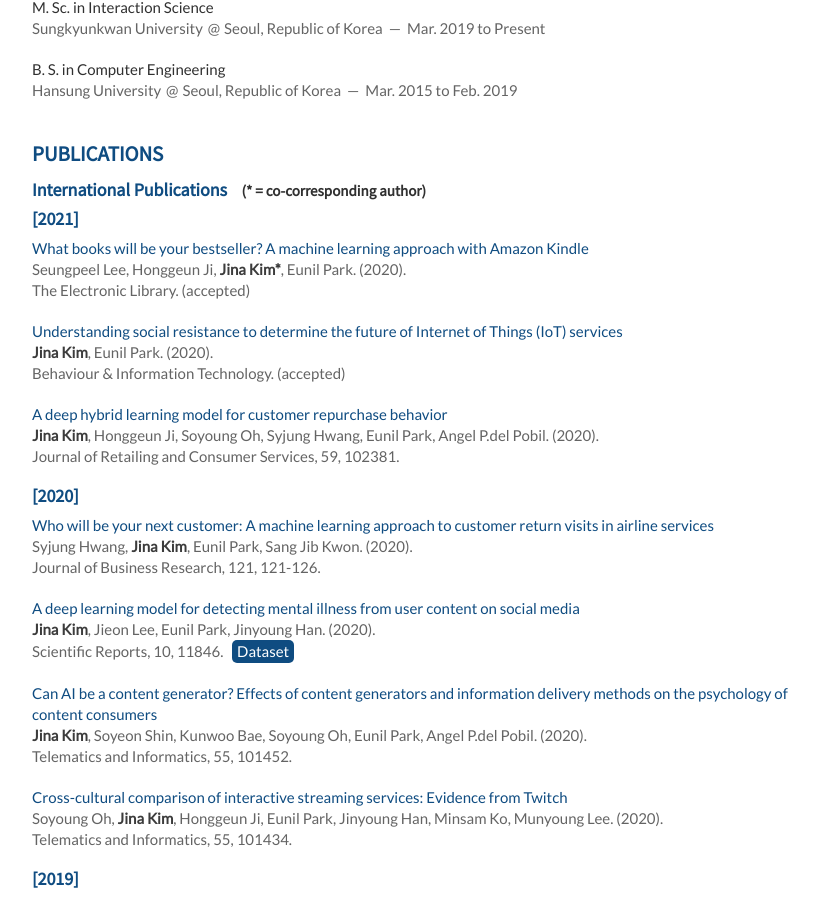
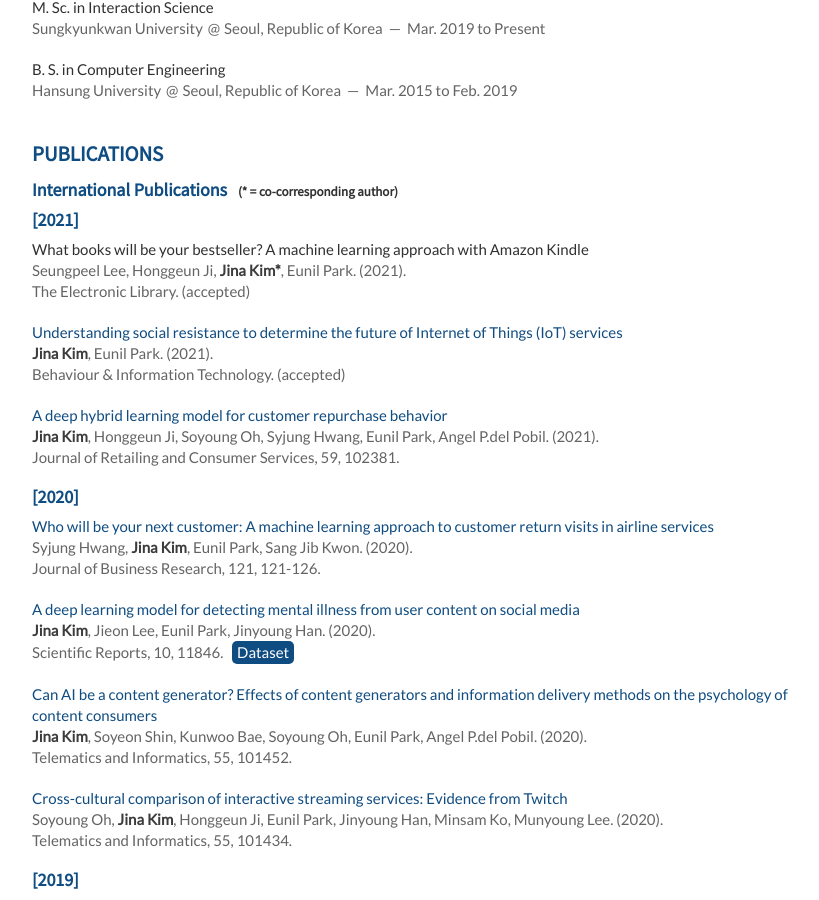
Before and after one commit to Jina-Kim/Jina-Kim.github.io, a Jekyll site: the page built from index.html, in a window 1280 px wide and 900 px high, scrolled down 515 px. Shown: the whole window, without its empty margins (328-1147 px from the left). Built offline with Jekyll 4.4.1, drawn with Linux system fonts in a browser that asks for light colours; nearby versions of some CDN libraries; the list of posts is cut into pages by our own code.

Commit message:
Update publications.html

```diff
--- a/_includes/publications.html
+++ b/_includes/publications.html
@@ -1,14 +1,14 @@
 <section class="thirteen columns">
     <h1>Publications</h1>
 
-    <h2>International Publications &nbsp;&nbsp; <span style="font-size: smaller;">(* = co-corresponding author)</span></h2>
+    <h2>International Publications &nbsp; <span style="font-size: small;">(* = co-corresponding author)</span></h2>
 
     <h2>[2021]</h2>
 
     <article>
         <header>
-            <a href="https://www.sciencedirect.com/science/article/abs/pii/S0969698920313898" class="paper_link">What books will be your bestseller? A machine learning approach with Amazon Kindle</a><br/>
-            <span> Seungpeel Lee, Honggeun Ji, <em>Jina Kim*</em>, Eunil Park. (2020).</span><br/>
+            What books will be your bestseller? A machine learning approach with Amazon Kindle<br/>
+            <span> Seungpeel Lee, Honggeun Ji, <em>Jina Kim*</em>, Eunil Park. (2021).</span><br/>
             <span>The Electronic Library. (accepted)</span>
         </header>
     </article>
@@ -16,7 +16,7 @@
     <article>
         <header>
             <a href="https://www.tandfonline.com/doi/abs/10.1080/0144929X.2020.1827033" class="paper_link">Understanding social resistance to determine the future of Internet of Things (IoT) services</a><br/>
-            <span> <em>Jina Kim</em>, Eunil Park. (2020).</span><br/>
+            <span> <em>Jina Kim</em>, Eunil Park. (2021).</span><br/>
             <span>Behaviour & Information Technology. (accepted)</span>
         </header>
     </article>
@@ -24,7 +24,7 @@
     <article>
         <header>
             <a href="https://www.sciencedirect.com/science/article/abs/pii/S0969698920313898" class="paper_link">A deep hybrid learning model for customer repurchase behavior</a><br/>
-            <span> <em>Jina Kim</em>, Honggeun Ji, Soyoung Oh, Syjung Hwang, Eunil Park, Angel P.del Pobil. (2020).</span><br/>
+            <span> <em>Jina Kim</em>, Honggeun Ji, Soyoung Oh, Syjung Hwang, Eunil Park, Angel P.del Pobil. (2021).</span><br/>
             <span>Journal of Retailing and Consumer Services, 59, 102381.</span>
         </header>
     </article>
```
